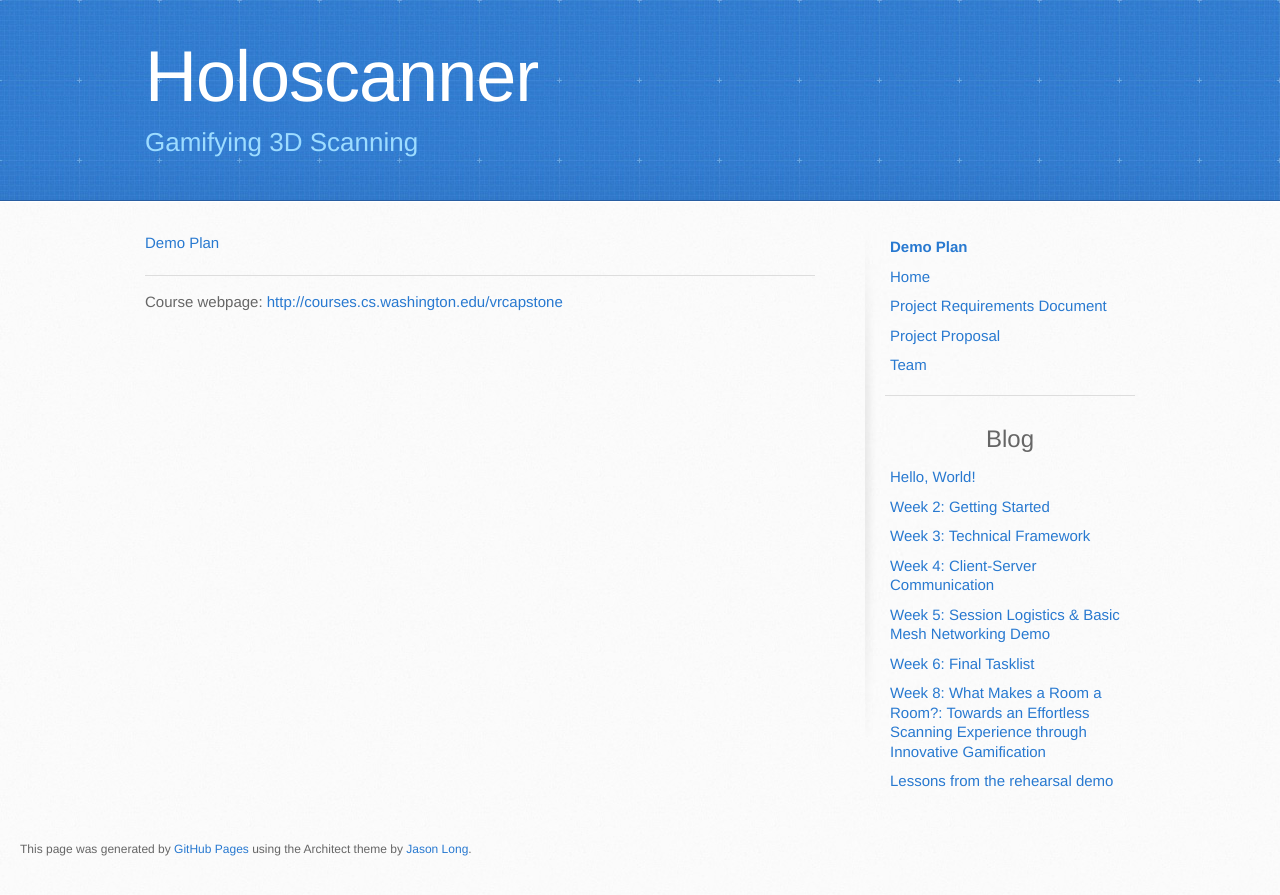
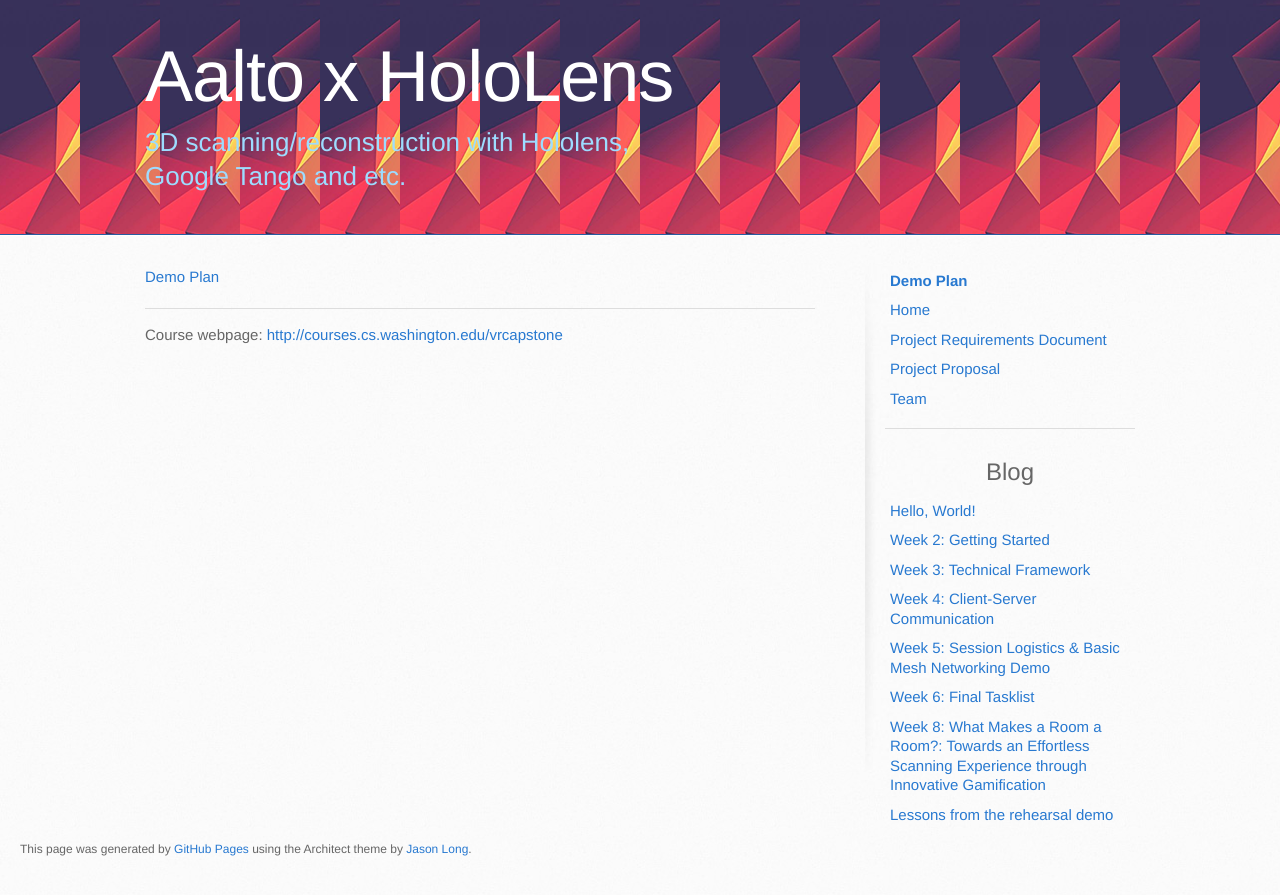
Before and after one commit to aalto-hololens-3D-scanning/aalto-hololens-3D-scanning.github.io, a Jekyll site: the page built from demoplan.md, in a window 1280 px wide. Shown: the top 895 px of the page. Built offline with Jekyll 4.4.1, drawn with Linux system fonts in a browser that asks for light colours.

Commit message:
Change header

```diff
--- a/_config.yml
+++ b/_config.yml
@@ -1,6 +1,6 @@
 # Setup
-name:         Holoscanner
-tagline:      Gamifying 3D Scanning
+name:         Aalto x HoloLens
+tagline:      3D scanning/reconstruction with Hololens, Google Tango and etc.
 baseurl:      ""
 
 markdown: kramdown
--- a/stylesheets/stylesheet.css
+++ b/stylesheets/stylesheet.css
@@ -458,7 +458,7 @@ header {
   padding-top: 40px;
   padding-bottom: 40px;
   font-family: 'Architects Daughter', 'Helvetica Neue', Helvetica, Arial, serif;
-  background: #2e7bcf url(../images/header-bg.jpg) 0 0 repeat-x;
+  background: #2e7bcf url(../images/aalto-header.png) 0 0 repeat-x;
   border-bottom: solid 1px #275da1;
 }
 
```
Also changed, not shown: images/aalto-header.png (added), 1 other file.
